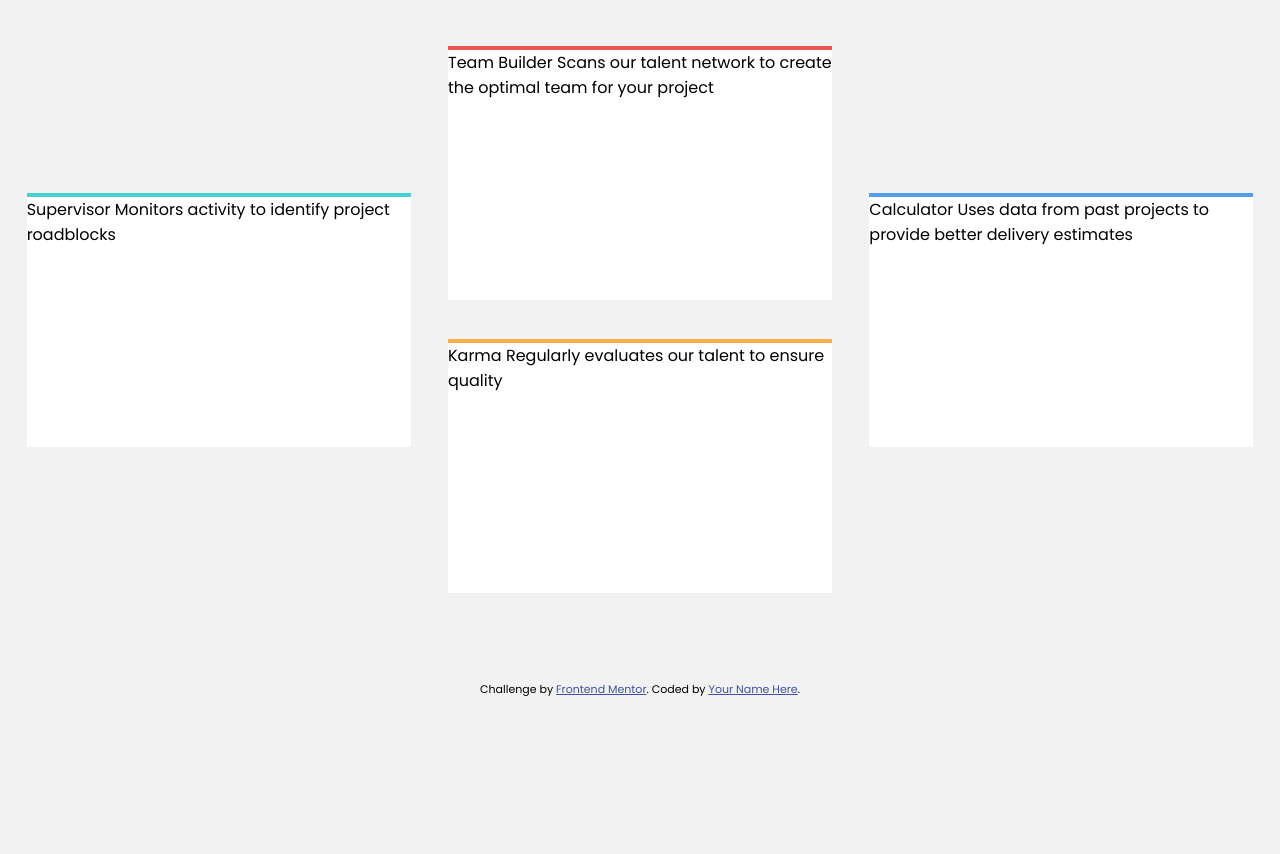
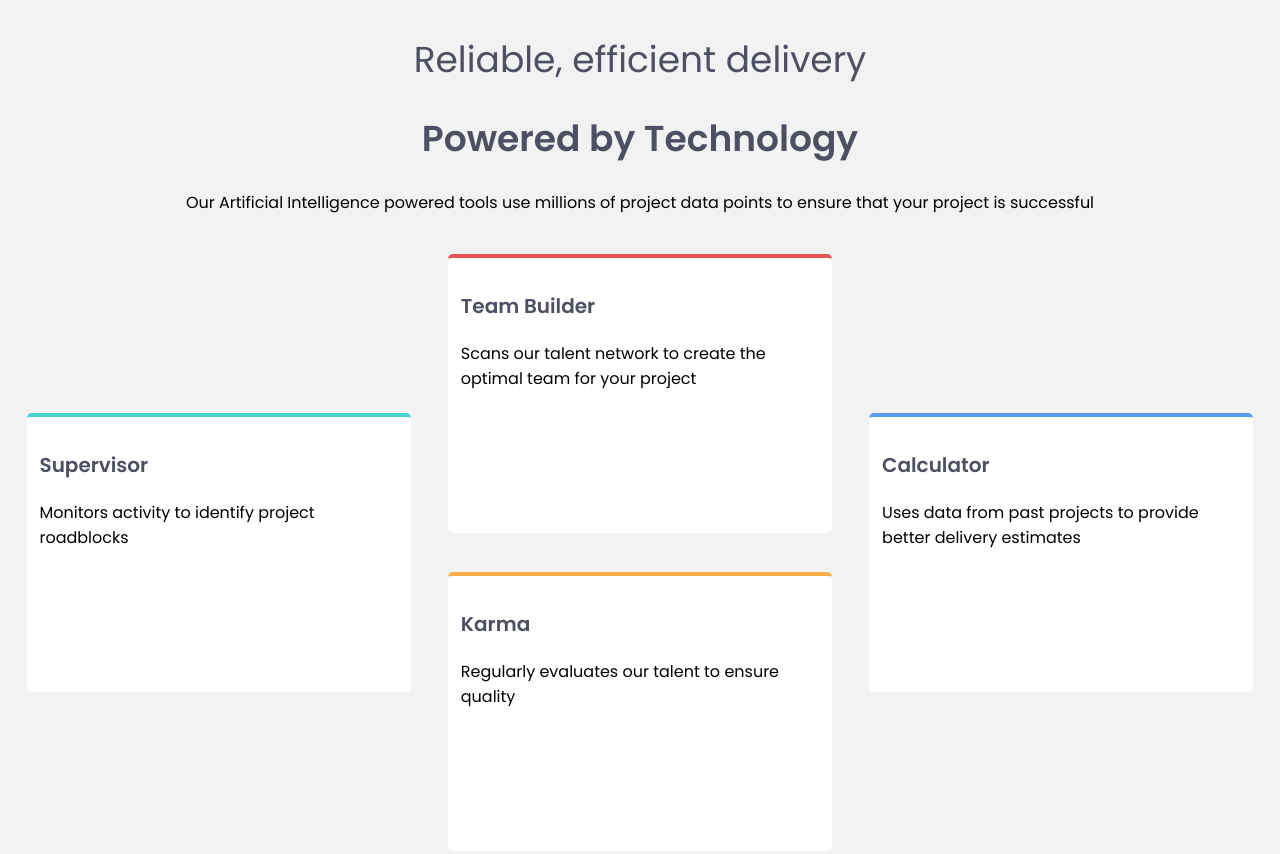
Before and after one commit to TonyHansord/FrontEndMentorChallenges, a plain HTML site: page four-card-feature-section/index.html in a window 1280 px wide. Shown: the top 854 px of the page. Before the commit the page ends 800 px from the top, so only its background shows below. Drawn offline with Linux system fonts and the light colour scheme.

Commit message:
four-feature completed layout

```diff
--- a/four-card-feature-section/index.html
+++ b/four-card-feature-section/index.html
@@ -11,11 +11,11 @@
 
 </head>
 <body>
-  <!-- <header>
+  <header>
     <div class="header-container">
     <div class="header-container--heading">
-      Reliable, efficient delivery
-      Powered by Technology
+    <h1 class="heading-regular">Reliable, efficient delivery</h1>
+    <h1 class="heading-bold">Powered by Technology</h1>
     </div>
 
     <div class="header-container--subheading">
@@ -23,30 +23,30 @@
       to ensure that your project is successful
     </div>
   </div>
-  </header> -->
+  </header>
   <main>
     <div class="card-container">
       <div class="col">
         <div class="feature-card" id="card1">
-          Supervisor
+         <h3>Supervisor</h3>
           Monitors activity to identify project roadblocks
         </div>
       </div>
 
       <div class="col">
         <div class="feature-card" id="card2">
-          Team Builder
+          <h3>Team Builder</h3>
           Scans our talent network to create the optimal team for your project
         </div>
 
         <div class="feature-card" id="card3">
-          Karma
+          <h3>Karma</h3>
           Regularly evaluates our talent to ensure quality
         </div>
       </div>
       <div class="col">
         <div class="feature-card" id="card4">
-          Calculator
+          <h3>Calculator</h3>
           Uses data from past projects to provide better delivery estimates
         </div>
       </div>
--- a/four-card-feature-section/styles/styles.css
+++ b/four-card-feature-section/styles/styles.css
@@ -4,10 +4,33 @@
     font-family: 'Poppins', sans-serif;
 }
 
+:root
+{
+
+    --text-color: #4D4F62;
+}
+
 body
 {
     background-color: #F2F2F2;
     display: grid;
+}
+.header-container
+{
+    text-align: center;
+}
+.header-container--heading h1
+{
+    font-size: 36px;
+    color: var(--text-color);
+}
+.heading-regular
+{
+    font-weight: 400;
+}
+.heading-bold
+{
+    font-weight: 600;
 }
 .card-container
 {
@@ -25,8 +48,18 @@ body
     height: 250px;
     border-top-style: solid;
     border-width: 4px;
+    border-radius: 5px;
     margin-bottom: 3vw;
+    padding: 1vw;
 }
+
+.feature-card h3
+{
+    font-weight: 600;
+    font-size: 20px;
+    color: var(--text-color);
+}
+
 .attribution
 {
     font-size: 11px;
@@ -60,7 +93,7 @@ body
     }
     .feature-card
     {
-        width: 30vw;
+        width: 28vw;
     }
     .col
     {
```
